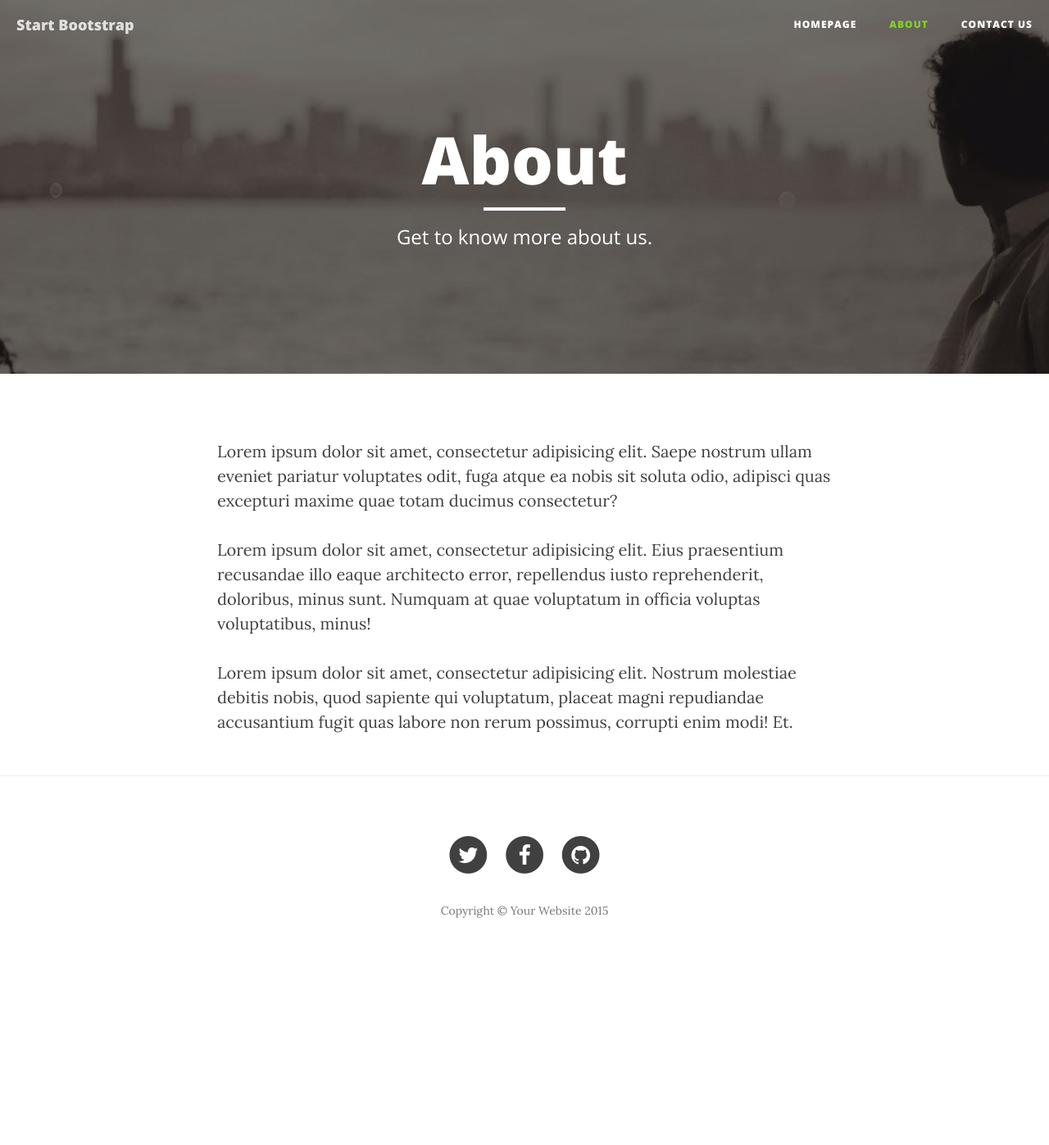
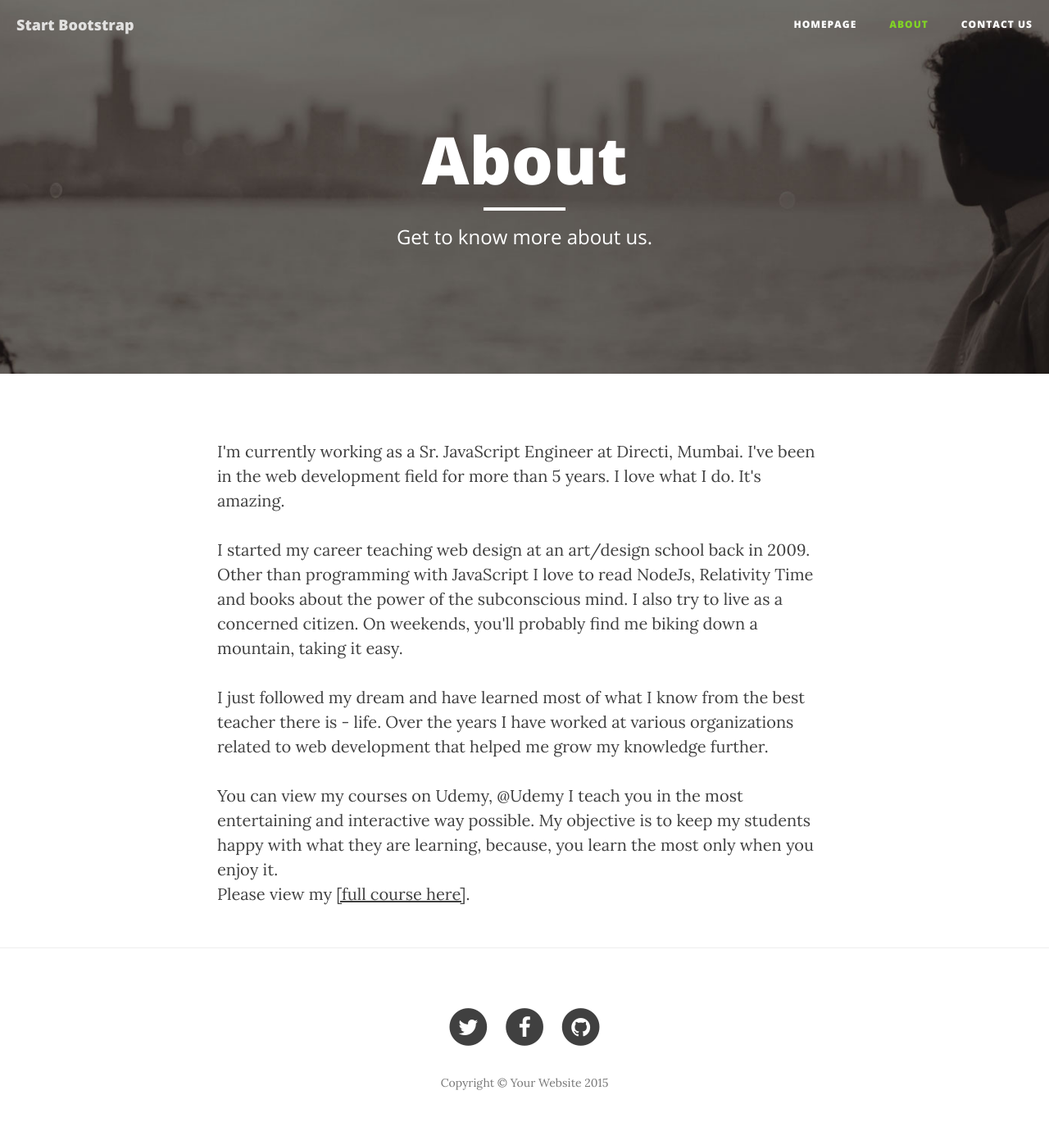
Before and after one commit to steelx/jekyll-blog, a Jekyll site: the page built from about.html, in a window 1280 px wide. Shown: the whole page at 82% size. Built offline with Jekyll 4.4.1, drawn with Linux system fonts in a browser that asks for light colours; nearby versions of some CDN libraries; Markdown is read by kramdown in place of the engine named in the settings; comment, search, counter and statistics services are not loaded; before the commit the page ends 1187 px from its top, so only the background shows below that.

Commit message:
Update about.html

```diff
--- a/about.html
+++ b/about.html
@@ -12,9 +12,13 @@ order: 2
 <div class="container">
     <div class="row">
         <div class="col-lg-8 col-lg-offset-2 col-md-10 col-md-offset-1">
-            <p>Lorem ipsum dolor sit amet, consectetur adipisicing elit. Saepe nostrum ullam eveniet pariatur voluptates odit, fuga atque ea nobis sit soluta odio, adipisci quas excepturi maxime quae totam ducimus consectetur?</p>
-            <p>Lorem ipsum dolor sit amet, consectetur adipisicing elit. Eius praesentium recusandae illo eaque architecto error, repellendus iusto reprehenderit, doloribus, minus sunt. Numquam at quae voluptatum in officia voluptas voluptatibus, minus!</p>
-            <p>Lorem ipsum dolor sit amet, consectetur adipisicing elit. Nostrum molestiae debitis nobis, quod sapiente qui voluptatum, placeat magni repudiandae accusantium fugit quas labore non rerum possimus, corrupti enim modi! Et.</p>
+            <p>I'm currently working as a Sr. JavaScript Engineer at Directi, Mumbai. I've been in the web development field for more than 5 years. I love what I do. It's amazing.</p>
+            <p>I started my career teaching web design at an art/design school back in 2009. Other than programming with JavaScript I love to read NodeJs, Relativity Time and books about the power of the subconscious mind. I also try to live as a concerned citizen. On weekends, you'll probably find me biking down a mountain, taking it easy.</p>
+            <p>I just followed my dream and have learned most of what I know from the best teacher there is - life. Over the years I have worked at various organizations related to web development that helped me grow my knowledge further.</p>
+
+            <p>You can view my courses on Udemy, @Udemy I teach you in the most entertaining and interactive way possible. My objective is to keep my students happy with what they are learning, because, you learn the most only when you enjoy it. </br>
+            Please view my <a href="https://www.udemy.com/create-free-jekyll-blog-on-github-pages-like-a-ninja/" rel="self" target="_blank">[full course here]</a>.
+            </p>
         </div>
     </div>
 </div>
```
